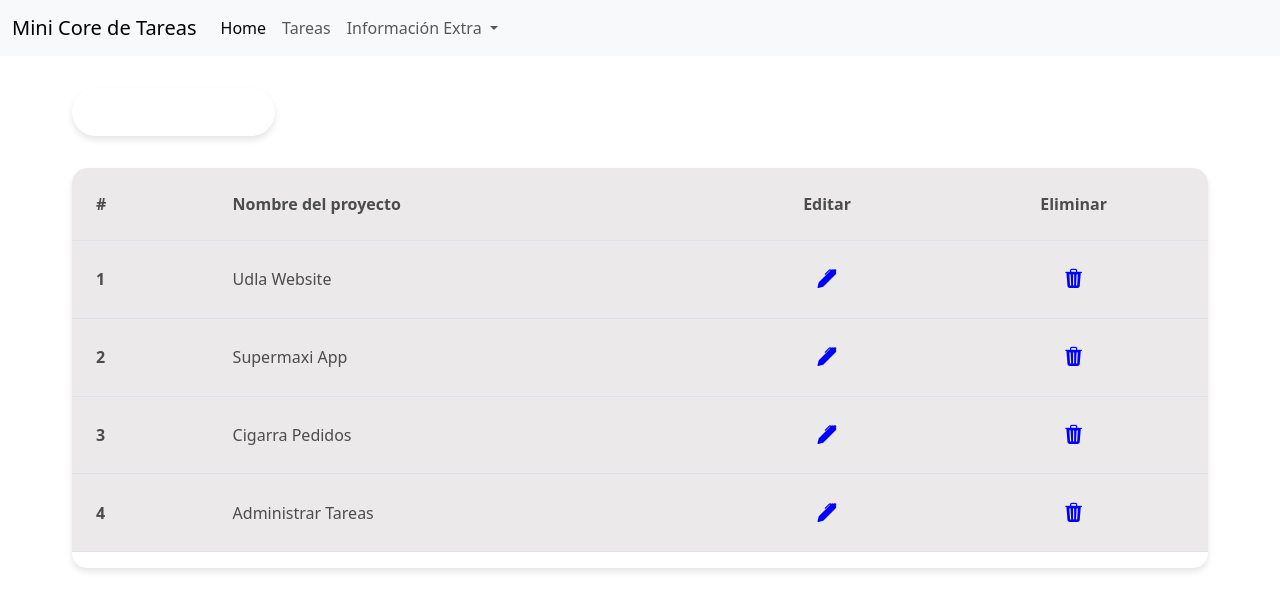
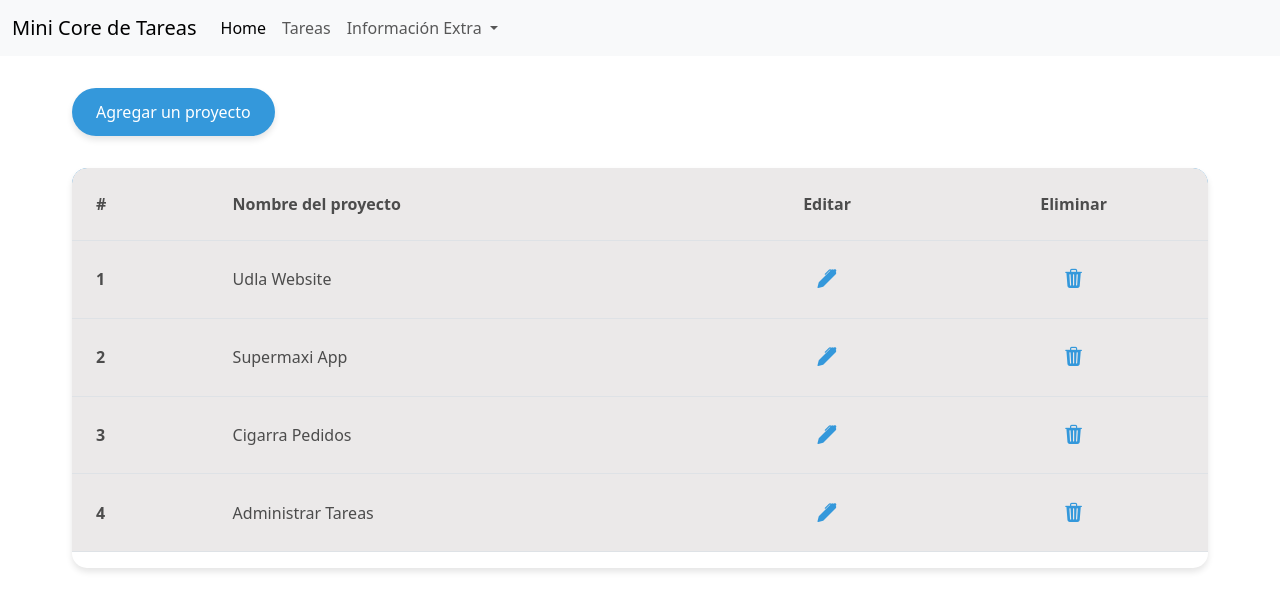
Before and after one commit to andresguaman0621/minicore_guiado_andres, a Django app: page /project/ in a window 1280 px wide. Shown: the top 611 px of the page. Run offline with Django 5.2, Linux system fonts and the light colour scheme; data comes from the database, SQL or seed files in the repository.

Commit message:
styles fixed

```diff
--- a/task/templates/proyectos.html
+++ b/task/templates/proyectos.html
@@ -1,5 +1,12 @@
 {% extends 'layout.html' %} {% block body %}
 <style>
+  :root {
+    --primary-color: #3498db;
+    --secondary-color: #2c3e50;
+    --accent-color: #e74c3c;
+    --background-color: #ecf0f1;
+    --text-color: #34495e;
+  }
   .container {
     max-width: 1200px;
     margin: 0 auto;
@@ -104,12 +111,11 @@
   .icon-btn {
     background: none;
     border: none;
-    color: blue;
+    color: var(--primary-color);
     cursor: pointer;
     transition: color 0.3s, transform 0.2s;
     font-size: 1.2rem;
   }
-
   .icon-btn:hover {
     transform: scale(1.1);
     color: var(--accent-color);
```
